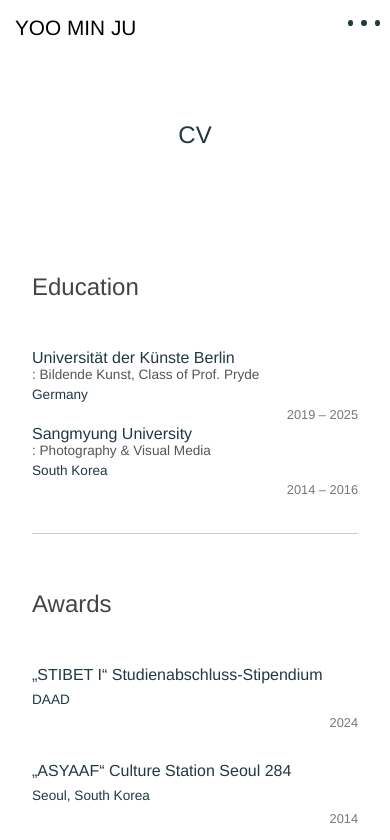
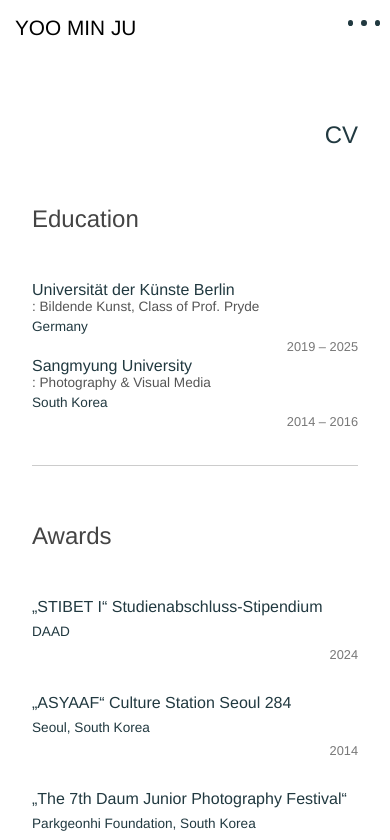
Before and after one commit to YooUisun/yoominju, a React (Create React App) app: page /about in a window 390 px wide. Shown: the top 840 px of the page. Built offline with nearby package versions, Linux system fonts and the light colour scheme.

Commit message:
미디어쿼리 CV 오른쪽으로 이동

```diff
--- a/src/About/About.css
+++ b/src/About/About.css
@@ -11,7 +11,7 @@
   background-color: #fff;
   max-width: 1100px;
   margin: 0 auto;
-  font-family: "Helvetica Neue", sans-serif
+  font-family: "Helvetica Neue", sans-serif;
 }
 
 .divider {
@@ -26,11 +26,14 @@
   margin: 2rem 0;
   margin-bottom: 100px;
 }
+
+/* 컨테이너 */
 .cv-container {
   display: flex;
   flex-wrap: wrap;
   align-items: flex-start;
 }
+
 .cv-left {
   flex: 1;
   min-width: 180px;
@@ -38,6 +41,7 @@
   flex-shrink: 0;
   text-align: left;
 }
+
 .cv-left h2,
 .cv-left h3 {
   font-size: 1.5rem;
@@ -45,6 +49,7 @@
   color: #444;
   margin-bottom: 2rem;
 }
+
 .cv-right {
   flex: 4;
   display: flex;
@@ -62,16 +67,15 @@
 }
 
 /* Education 항목 별 간격 커스터마이징 */
-/* 1~3번째 아이템은 촘촘하게 붙이기 */
 .cv-container.education .cv-right .cv-item:nth-child(-n+3) {
   row-gap: 0;
   padding-bottom: 0.2rem;
 }
-/* 3번째 아이템(Neugebauer)을 좀 더 위로 당기기 */
+
 .cv-container.education .cv-right .cv-item:nth-child(3) {
   margin-top: -0.9rem;
 }
-/* 4번째 아이템 앞에만 마진 주기 */
+
 .cv-container.education .cv-right .cv-item:nth-child(4) {
   margin-top: 1rem;
 }
@@ -84,8 +88,7 @@
   overflow: visible;
   margin-left: 3px;
   text-align: left;
-      margin-top: 30px;
-
+  margin-top: 30px;
 }
 
 /* subtitle */
@@ -94,8 +97,7 @@
   grid-column: 1 / 2;
   grid-row: 2;
   margin: 0.2rem 0;
-    text-align: left;
-
+  text-align: left;
 }
 
 /* location */
@@ -119,9 +121,13 @@
   margin-top: 27px;
 }
 
-
 /* 반응형 - 모바일 대응 */
 @media (max-width: 768px) {
+  .cv-main {
+    text-align: right;
+    margin-bottom: 2rem;
+  }
+
   .cv-container {
     flex-direction: column;
   }
@@ -130,6 +136,7 @@
     width: 100%;
     min-width: auto;
     margin-bottom: 1rem;
+
   }
 
   .cv-right {
```
